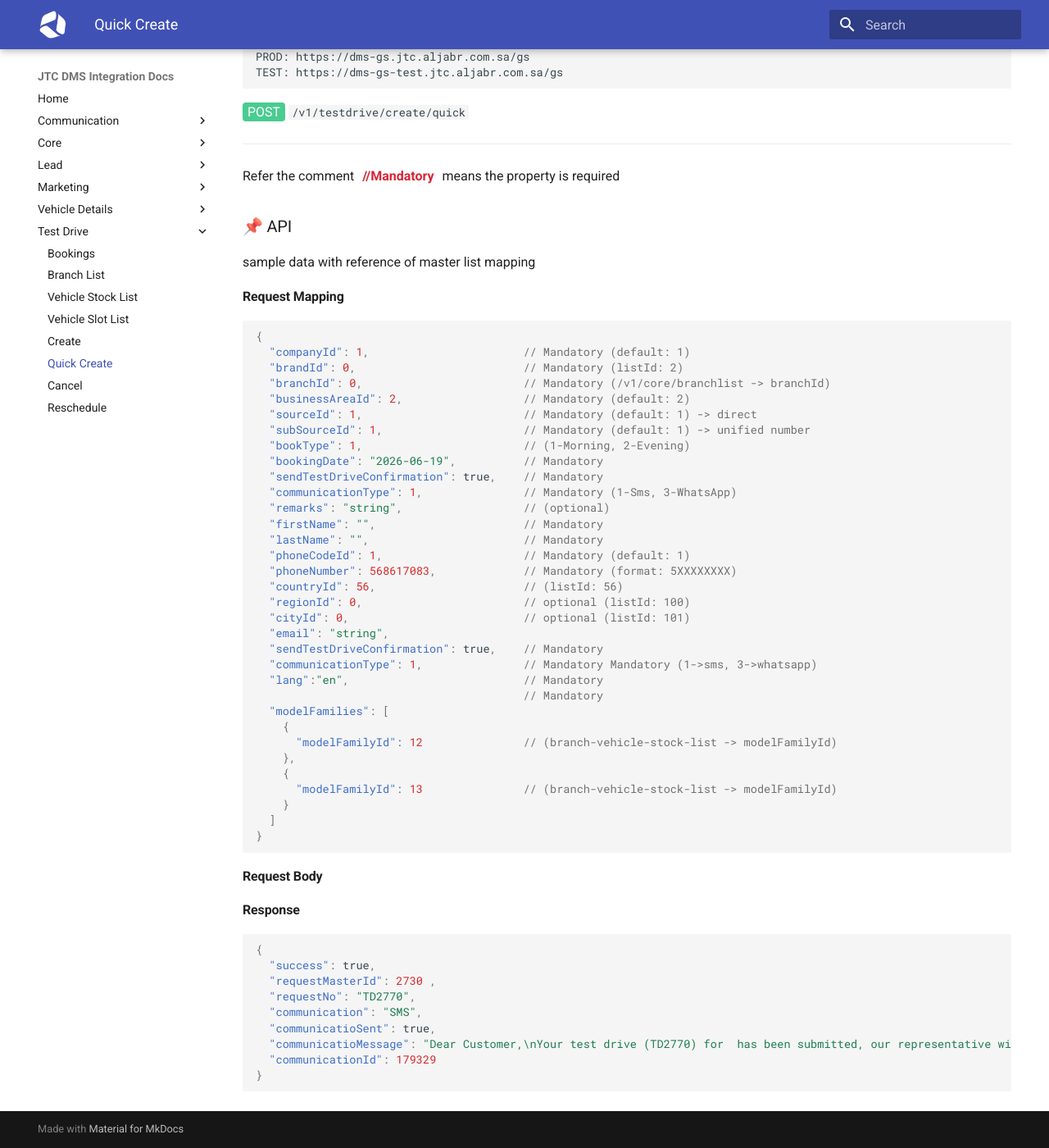
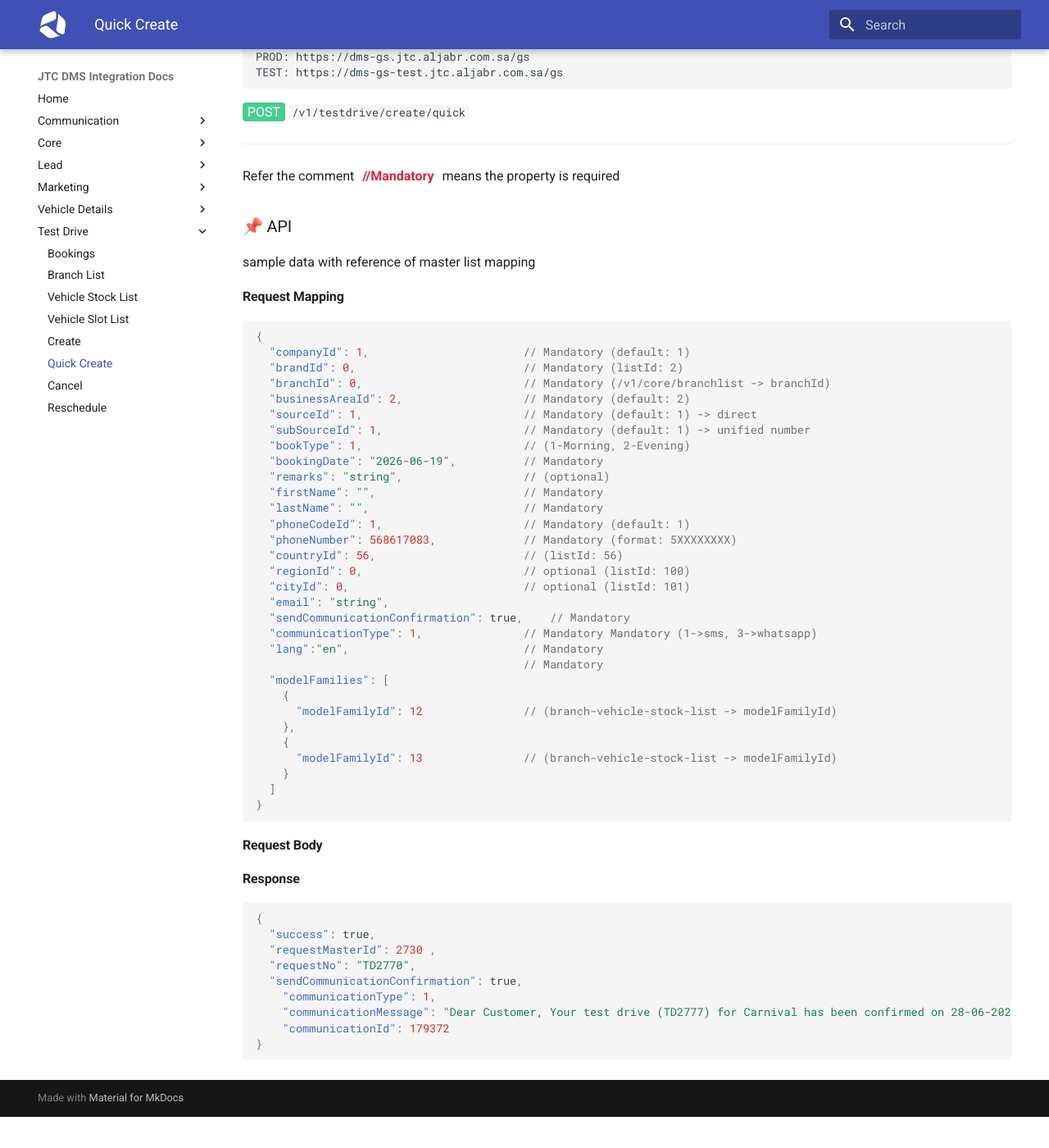
Before and after one commit to aljabr-trading/dms-external-docs, an MkDocs documentation site: the page built from docs/testdrive/create-quick.md, in a window 1280 px wide and 1400 px high, scrolled down 184 px. Shown: the whole window at 82% size. Built offline with MkDocs 1.6.1 and Material for MkDocs 9.7.7, drawn with Linux system fonts in a browser that asks for light colours; after the commit the page ends 1546 px from its top, so only the background shows below that.

Commit message:
communication message changes

````diff
--- a/docs/testdrive/create-quick.md
+++ b/docs/testdrive/create-quick.md
@@ -32,8 +32,6 @@ sample data with reference of master list mapping
   "subSourceId": 1,                     // Mandatory (default: 1) -> unified number
   "bookType": 1,                        // (1-Morning, 2-Evening)
   "bookingDate": "2026-06-19",          // Mandatory
-  "sendTestDriveConfirmation": true,    // Mandatory
-  "communicationType": 1,               // Mandatory (1-Sms, 3-WhatsApp)
   "remarks": "string",                  // (optional)
   "firstName": "",                      // Mandatory
   "lastName": "",                       // Mandatory
@@ -43,7 +41,7 @@ sample data with reference of master list mapping
   "regionId": 0,                        // optional (listId: 100)
   "cityId": 0,                          // optional (listId: 101)
   "email": "string",
-  "sendTestDriveConfirmation": true,    // Mandatory
+  "sendCommunicationConfirmation": true,    // Mandatory
   "communicationType": 1,               // Mandatory Mandatory (1->sms, 3->whatsapp)
   "lang":"en",                          // Mandatory
                                         // Mandatory
@@ -67,9 +65,9 @@ sample data with reference of master list mapping
   "success": true,
   "requestMasterId": 2730 ,
   "requestNo": "TD2770",
-  "communication": "SMS",
-  "communicatioSent": true,
-  "communicatioMessage": "Dear Customer,\nYour test drive (TD2770) for  has been submitted, our representative will call you for confirming the appointment.\n \nFor assistance, contact:\nCall Center: 920014200\n\nBranch: Dammam - Khobar Highway\nLocation: https://maps.app.goo.gl/cdJ6reAkeERUKh7w6\n\nThank you for choosing KIA.",
-  "communicationId": 179329
+  "sendCommunicationConfirmation": true,
+    "communicationType": 1,
+    "communicationMessage": "Dear Customer, Your test drive (TD2777) for Carnival has been confirmed on 28-06-2026 at 06:00 PM - 06:20 PM. Branch: Dammam - Khobar Highway Call Center: 920014200 Location: https://maps.app.goo.gl/cdJ6reAkeERUKh7w6 Thank you for choosing KIA .",
+    "communicationId": 179372
 }
 ```
````
Also changed, not shown: docs/testdrive/create.md (+3 -4 lines).
